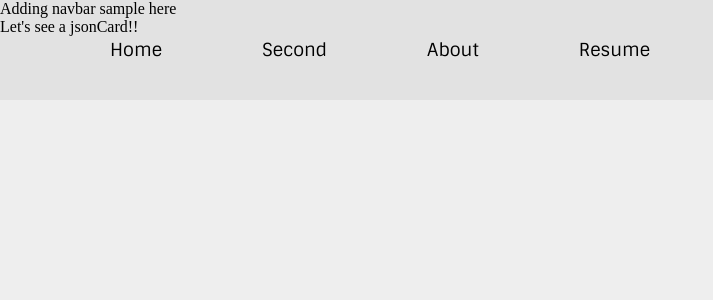
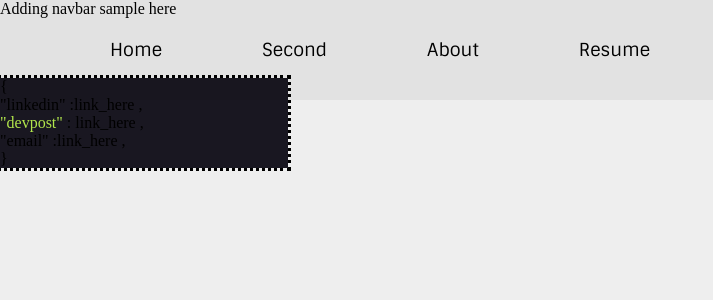
Before and after one commit to xingxu21/myWebsite, a Vue app: page /second in a window 1280 px wide. Shown: the top 300 px of the page, without its empty margins (0-713 px from the left). Built offline with nearby package versions, Linux system fonts and the light colour scheme.

Commit message:
working on json contact terminal display

```diff
--- a/src/components/JsonContact.vue
+++ b/src/components/JsonContact.vue
@@ -1,6 +1,36 @@
 <template>
   <div>
-    Let's see a jsonCard!!
+    <p id='text-box'>
+      <span id='json0'>{<br/>  </span>
+    <span id='json1'>
+      <span id='json1_1'>  "linkedin"</span>
+      <span id='json1_2'>  :</span>
+      <span id='json1_3'>link_here</span>
+      <span id='json1_4'>  ,</span>
+    </span>
+
+  <br/>
+
+    <span id='json2'>
+      <span id='json2_1'>  "devpost" </span>
+      <span id='json2_2'> :  </span>
+      <span id='json2_3'>link_here </span>
+      <span id='json2_4'>  ,</span>
+    </span>
+
+  <br/>
+
+    <span id='json3'>
+      <span id='json3_1'>  "email" </span>
+      <span id='json3_2'>  :</span>
+      <span id='json3_3'>link_here</span>
+      <span id='json3_4'>  ,</span>
+    </span>
+
+  <br/>
+
+    <span id='json0'>}<br/>  </span>
+  </p>
   </div>
 </template>
 
@@ -12,4 +42,15 @@ export default {
 </script>
 
 <style>
+#text-box {
+  outline-color: black;
+  outline-style: dotted;
+  margin-top: 60px;
+  width: 18rem;
+  background: #191721;
+}
+
+#json2_1 {
+  color: #B2E64C;
+}
 </style>
```
Also changed, not shown: src/components/PdfViewer.vue (deleted, +0 -17 lines).
